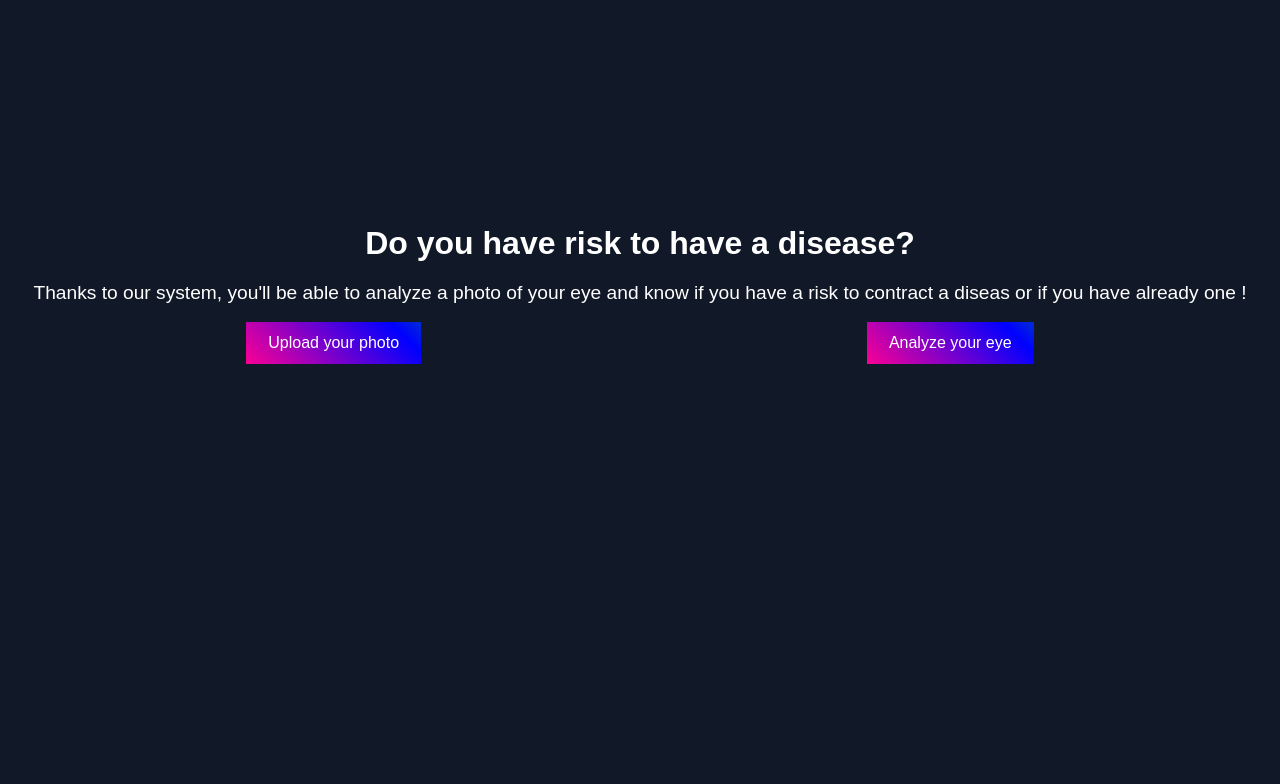
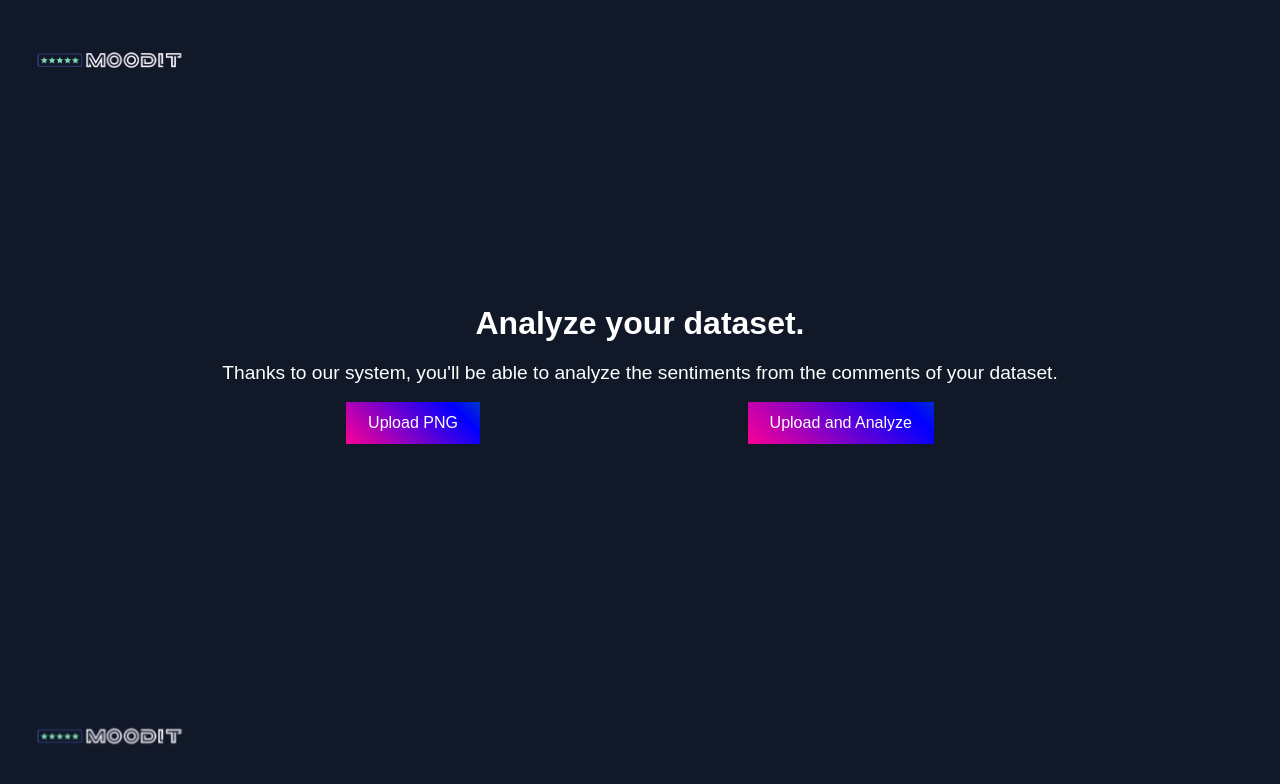
Before and after one commit to kioll/eye_cancer_classifier, a Flask app: template web_masterC-2/templates/index.html in a window 1280 px wide. Shown: the top 784 px of the page. Run offline with Flask 3, Linux system fonts and the light colour scheme; the template is opened without the code that fills it, so the values that code supplies are empty; parts of the project's set-up code (start-up, migrations or seed data) failed here and were passed over.

Commit message:
Update index.html

```diff
--- a/web_masterC-2/templates/index.html
+++ b/web_masterC-2/templates/index.html
@@ -11,12 +11,11 @@
         xhr.open('POST', '/upload', true);
         xhr.onload = function() {
           if (xhr.status === 200) {
-            console.log('Fichier PNG chargé avec succès!'); // Ajoutez cette ligne
             document.getElementById('loadingGif').style.display = 'none';
             // Redirect to the /result page
             window.location.href = '/result';
           } else {
-            console.log('Une erreur s\'est produite');
+            console.log('An error occurred');
           }
         };
         xhr.send(formData);
@@ -28,7 +27,7 @@
       <div class="header__container">
         <div class="header__logo">
           <a class="logo-link" href="/">
-            <img src="" alt="" class="">
+            <img src="../static/logo.png" alt="Logo" class="logo-image">
           </a>
         </div>
       </div>
@@ -38,19 +37,19 @@
       <div class="analyze-section">
         <div class="hero__container">
           <h1 class="hero__title">
-            Do you have risk to have a disease?
+            Analyze your dataset.
           </h1>
           <p class="hero__description">
-            Thanks to our system, you'll be able to analyze a photo of your eye and know if you have a risk to contract a diseas or if you have already one !
+            Thanks to our system, you'll be able to analyze the sentiments from the comments of your dataset.
           </p>
-          <form id="uploadForm" class="hero__actions">
-              <label for="fileInput" class="button button-primary">
-                  Upload your photo
-                  <input type="file" name="file" id="fileInput" accept=".png" class="hidden">
-              </label>
-              <button type="button" class="button button-primary" onclick="showLoadingSpinner()">Analyze your eye</button>
-          </form>
-
+          <form id="uploadForm" class="hero__actions" action="/upload" method="post" enctype="multipart/form-data">
+            <label for="fileInput" class="button button-primary">
+                Upload PNG
+                <input type="file" name="file" id="fileInput" accept=".png" class="hidden">
+            </label>
+            <!-- Remplacez le type par "submit" et modifiez le texte comme nécessaire -->
+            <button type="submit" class="button button-primary" onclick="showLoadingSpinner()">Upload and Analyze</button>
+        </form>
 
 
           <div class="loader" id="loadingGif" style="display: none;">
@@ -89,7 +88,7 @@
     <footer class="footer">
       <div class="footer__container">
         <div class = "footer__logo">
-          <img src="" alt="" class="">
+          <img src="../static/logo.png" alt="Logo" class="footer__logo-image">
         </div>
       </div>
     </footer>
```
